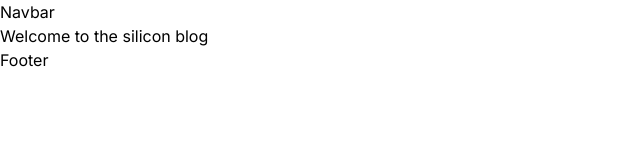
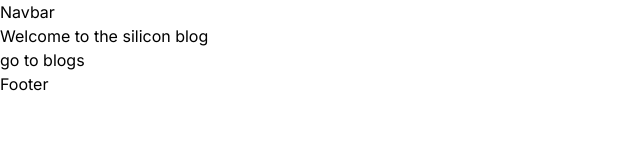
Before and after one commit to dotares/silicon-blog, a Next.js app: page / in a window 1280 px wide. Shown: the top 160 px of the page, without its empty margins (0-640 px from the left). Built offline with nearby package versions, Linux system fonts and the light colour scheme.

Commit message:
update: project structure for seo optimization

```diff
--- /dev/null
+++ b/src/app/_blogComponents/Article.tsx
@@ -0,0 +1,5 @@
+const Article = () => {
+  return <div>Article</div>;
+};
+
+export default Article;
--- a/src/app/blogs/page.tsx
+++ b/src/app/blogs/page.tsx
@@ -1,13 +1,19 @@
-import React from "react";
 import Navbar from "../_globalComponents/Navbar";
 import Footer from "../_globalComponents/Footer";
+import Article from "../_blogComponents/Article";
 
 const page = () => {
   return (
     <div>
-      <Navbar />
-      blogs page
-      <Footer />
+      <header>
+        <Navbar />
+      </header>
+      <section>
+        <Article />
+      </section>
+      <footer>
+        <Footer />
+      </footer>
     </div>
   );
 };
--- a/src/app/page.tsx
+++ b/src/app/page.tsx
@@ -1,12 +1,20 @@
 import Navbar from "./_globalComponents/Navbar";
 import Footer from "./_globalComponents/Footer";
+import Link from "next/link";
 
 export default function Home() {
   return (
     <div>
-      <Navbar />
-      <p>Welcome to the silicon blog</p>
-      <Footer />
+      <header>
+        <Navbar />
+      </header>
+      <section>
+        <p>Welcome to the silicon blog</p>
+        <Link href={"/blogs"}>go to blogs</Link>
+      </section>
+      <footer>
+        <Footer />
+      </footer>
     </div>
   );
 }
```
